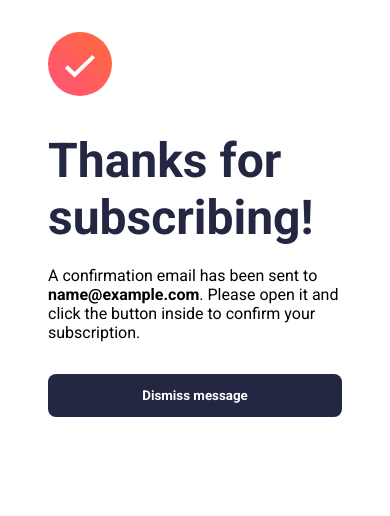
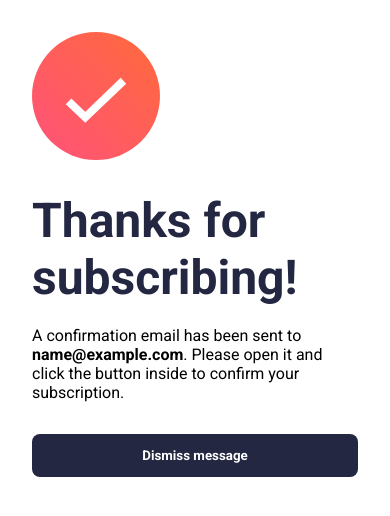
Before and after one commit to DeeNue36/Newsletter-Signup, a plain HTML site: page index.html in a window 390 px wide. Both pictures are taken after typing "name@example.com" into the empty fields and a click on the button "Subscribe to monthly newsletter". Drawn offline with Linux system fonts and the light colour scheme.

Commit message:
mobile style adjustments

```diff
--- a/styles.css
+++ b/styles.css
@@ -214,5 +214,19 @@ form {
     }
     .modal {
         width: 100%;
+        height: 100vh;
+        padding: 32px;
+    }
+    .confirmation-modal {
+        height: 100%;
+        display: flex;
+        flex-direction: column;
+    }
+    .confirmation-modal:nth-child(4) {
+        justify-content: flex-end;
+    }
+    .confirmation-modal img {
+        width: 128px;
+        height: 128px;
     }
 }
```
